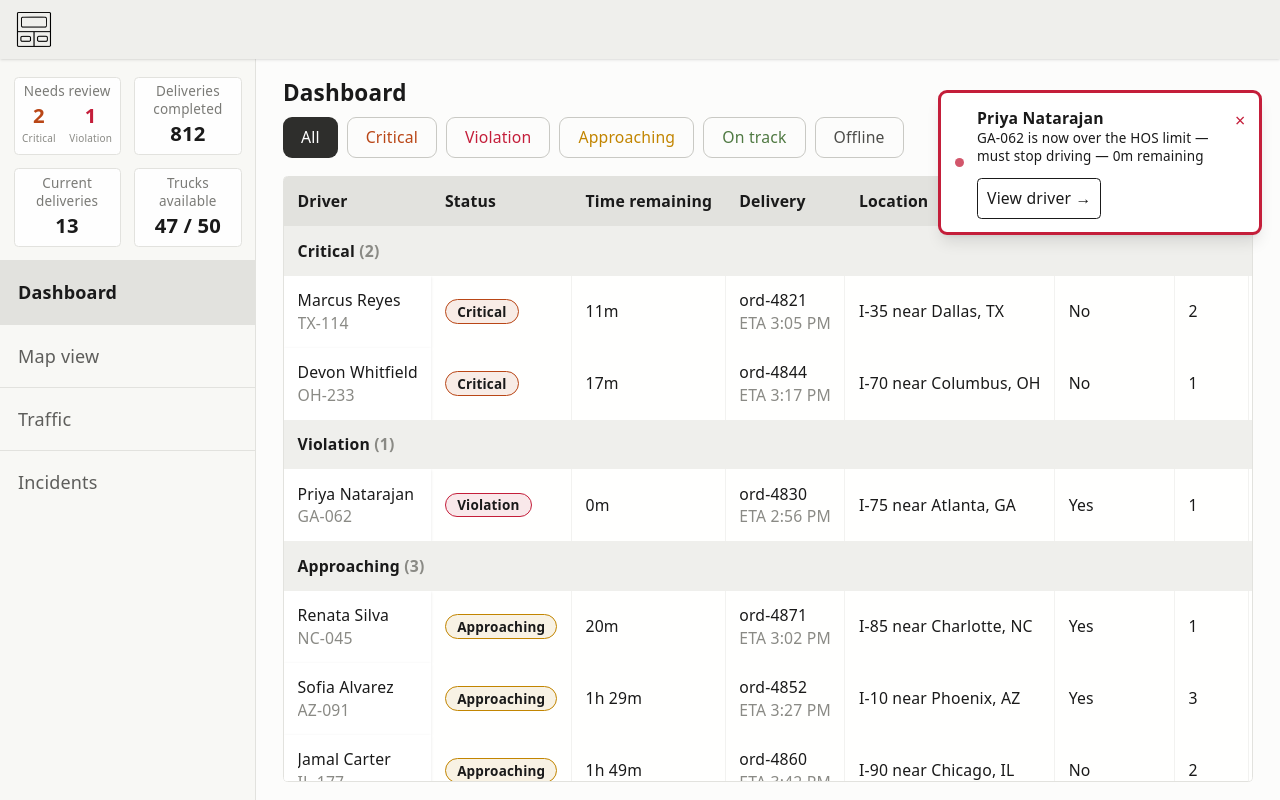
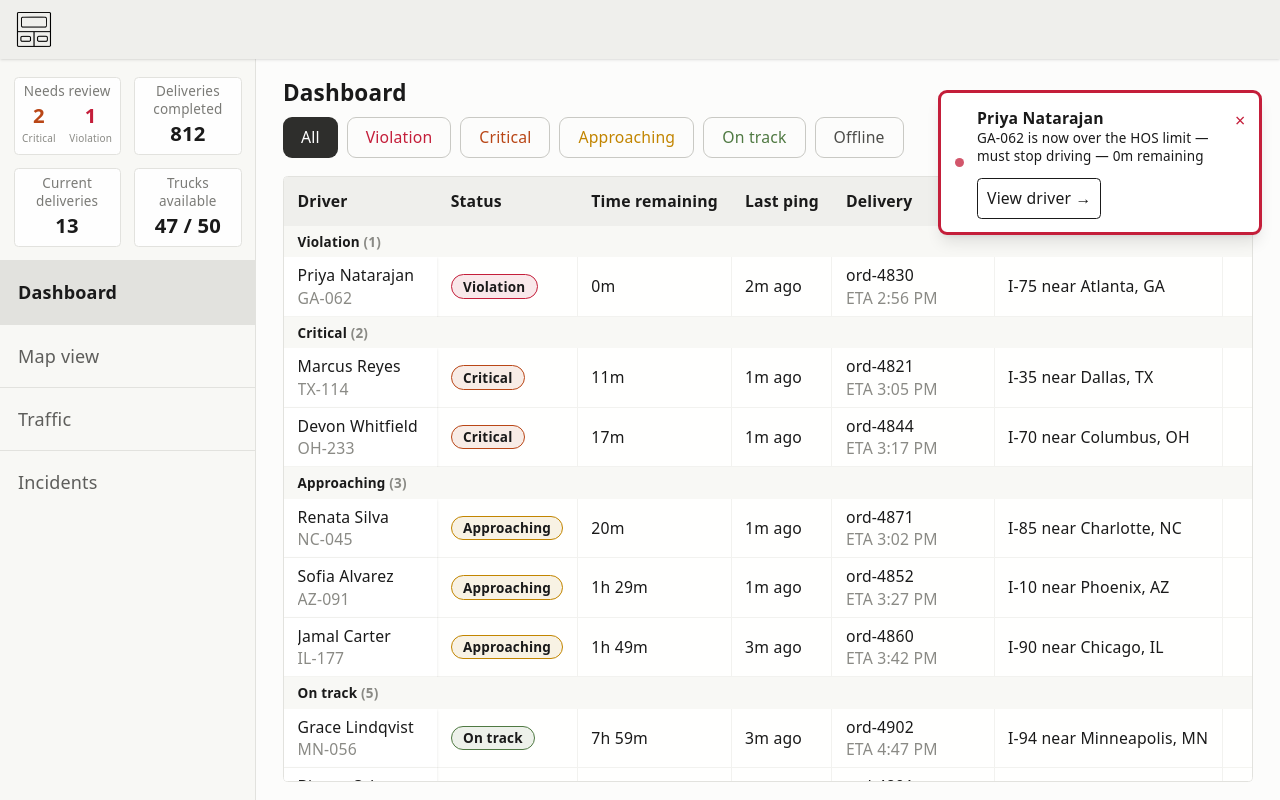
Before and after one commit to charlottemoche/fleet-toast, a React (Vite) app: page / in a window 1280 px wide. Built offline with nearby package versions, Linux system fonts and the light colour scheme; the HTML template or start-up script is replaced by a standard one.

Commit message:
refactor: show all

```diff
--- a/src/components/dashboard/Dashboard.jsx
+++ b/src/components/dashboard/Dashboard.jsx
@@ -1,9 +1,5 @@
 import { useState } from 'react'
-import {
-  getSectionLabel,
-  isSectionCollapsible,
-  sectionOrder,
-} from '../../data/statusConfig.js'
+import { getSectionLabel, sectionOrder } from '../../data/statusConfig.js'
 import { driverColumns } from './driverColumns.jsx'
 import { StatusFilters } from './StatusFilters.jsx'
 import { DriverSection } from './DriverSection.jsx'
@@ -94,7 +90,7 @@ export function Dashboard({
           </div>
           <div className="relative mt-4 max-h-fit min-h-0 flex-1 overflow-auto rounded border border-gray-200 dark:border-gray-800">
             <table className="w-full min-w-[880px] border-separate border-spacing-0 bg-white text-left text-sm dark:bg-gray-950 dark:text-gray-100">
-              <thead className="sticky top-0 z-40 bg-gray-200 text-gray-900 dark:bg-gray-950 dark:text-gray-100">
+              <thead className="sticky top-0 z-40 bg-gray-100 text-gray-900 dark:bg-gray-950 dark:text-gray-100">
                 <tr className="border-b border-gray-200 dark:border-gray-800">
                   {driverColumns.map((column) => (
                     <th
@@ -112,9 +108,6 @@ export function Dashboard({
                 <DriverSection
                   key={section}
                   label={getSectionLabel(section)}
-                  collapsible={
-                    isSectionCollapsible(section) && section !== activeFilter
-                  }
                   drivers={searchedDriversBySection.get(section)}
                   now={now}
                   onSelectDriver={onSelectDriver}
--- a/src/components/dashboard/DriverRow.jsx
+++ b/src/components/dashboard/DriverRow.jsx
@@ -23,7 +23,7 @@ export function DriverRow({ driver, now, onSelectDriver, isAcknowledged }) {
         <td
           key={column.key}
           title={column.title?.(context)}
-          className={`overflow-hidden p-3 ${column.cellClassName ?? ''}`}
+          className={`overflow-hidden border-b border-gray-100/70 px-3 py-1.5 dark:border-gray-700 ${column.cellClassName ?? ''}`}
         >
           {column.render(context)}
         </td>
--- a/src/components/dashboard/DriverSection.jsx
+++ b/src/components/dashboard/DriverSection.jsx
@@ -1,52 +1,30 @@
-import { useState } from 'react'
 import { driverColumns } from './driverColumns.jsx'
 import { DriverRow } from './DriverRow.jsx'
 
 export function DriverSection({
   label,
-  collapsible,
   drivers,
   now,
   onSelectDriver,
   acknowledgedIds,
 }) {
-  const [isExpanded, setIsExpanded] = useState(false)
-  const showRows = !collapsible || isExpanded
-  const isToggleable = collapsible && drivers.length > 0
-
   return (
     <tbody className="divide-y divide-gray-100 dark:divide-gray-800">
-      <tr className="relative z-30 bg-gray-100 dark:bg-gray-900">
+      <tr className="relative z-30 bg-gray-50 dark:bg-gray-900">
         <th
           scope="rowgroup"
           colSpan={driverColumns.length}
+          aria-label={`${label} (${drivers.length})`}
           className="p-0 text-left"
         >
-          {isToggleable ? (
-            <button
-              type="button"
-              onClick={() => setIsExpanded((expanded) => !expanded)}
-              aria-expanded={isExpanded}
-              className="flex w-full items-center justify-between p-3 text-left hover:bg-gray-100 dark:hover:bg-gray-800/60"
-            >
-              <span className="text-sm font-semibold">
-                {label}{' '}
-                <span className="text-gray-500">({drivers.length})</span>
-              </span>
-              <span>{isExpanded ? 'Hide' : 'Show'}</span>
-            </button>
-          ) : (
-            <div className="flex items-center justify-between p-3 dark:border-gray-800">
-              <span className="text-sm font-semibold">
-                {label}{' '}
-                <span className="text-gray-500">({drivers.length})</span>
+          <div className="flex items-center justify-between px-3 py-1.5 dark:border-gray-800">
+            <span className="text-xs font-semibold">
+              {label} <span className="text-gray-500">({drivers.length})</span>
             </span>
           </div>
-          )}
         </th>
       </tr>
-      {showRows &&
-        drivers.map((driver) => (
+      {drivers.map((driver) => (
         <DriverRow
           key={driver.id}
           driver={driver}
--- a/src/components/dashboard/driverColumns.jsx
+++ b/src/components/dashboard/driverColumns.jsx
@@ -1,4 +1,9 @@
-import { formatEta, formatMinutesRemainingLong } from '../../utils/format.js'
+import { minutesSincePing } from '../../utils/hos.js'
+import {
+  formatEta,
+  formatMinutesAgo,
+  formatMinutesRemainingLong,
+} from '../../utils/format.js'
 import { StatusBadge } from '../status/StatusBadge.jsx'
 import { Timer } from '../shared/Timer.jsx'
 
@@ -7,7 +12,7 @@ export const driverColumns = [
     key: 'driver',
     label: 'Driver',
     headerClassName:
-      'sticky left-0 z-20 w-[14%] bg-gray-200 dark:border-gray-800 dark:bg-gray-950',
+      'sticky left-0 z-20 w-[14%] bg-gray-100 dark:border-gray-800 dark:bg-gray-950',
     cellClassName:
       'sticky left-0 z-10 shadow dark:border-gray-800 bg-white group-hover:bg-gray-100 dark:bg-gray-900 dark:group-hover:bg-gray-800 transition-colors duration-300',
     render: ({ driver, onSelectDriver }) => (
@@ -43,9 +48,17 @@ export const driverColumns = [
     ),
   },
   {
+    key: 'lastPing',
+    label: 'Last ping',
+    headerClassName: 'w-[10%] truncate',
+    cellClassName: 'truncate border-r border-gray-100/80 dark:border-gray-800',
+    render: ({ driver, now }) =>
+      formatMinutesAgo(minutesSincePing(driver.lastPing, now)),
+  },
+  {
     key: 'delivery',
     label: 'Delivery',
-    headerClassName: 'w-[12%]',
+    headerClassName: 'w-[14%]',
     cellClassName: 'truncate border-r border-gray-100/80 dark:border-gray-800',
     render: ({ driver }) =>
       driver.currentDelivery ? (
@@ -64,29 +77,10 @@ export const driverColumns = [
   {
     key: 'location',
     label: 'Location',
-    headerClassName: 'w-[18%]',
+    headerClassName: 'w-[20%]',
     cellClassName: 'truncate border-r border-gray-100/80 dark:border-gray-800',
     title: ({ driver }) => driver.location.label,
     render: ({ driver }) => driver.location.label,
-  },
-  {
-    key: 'perishable',
-    label: 'Perishables',
-    headerClassName: 'w-[8%]',
-    cellClassName: 'border-r border-gray-100/80 dark:border-gray-800',
-    render: ({ driver }) =>
-      driver.currentDelivery
-        ? driver.currentDelivery.isPerishable
-          ? 'Yes'
-          : 'No'
-        : '—',
-  },
-  {
-    key: 'loads',
-    label: 'Loads',
-    headerClassName: 'w-[5%]',
-    cellClassName: 'border-r border-gray-100/80 dark:border-gray-800',
-    render: ({ driver }) => driver.currentDelivery?.loads ?? '—',
   },
   {
     key: 'acknowledged',
--- a/src/data/statusConfig.js
+++ b/src/data/statusConfig.js
@@ -1,28 +1,25 @@
 export const statusTiers = [
+  {
+    id: 'violation',
+    label: 'Violation',
+    maxMinutesRemaining: 0,
+    section: 'violation',
+    color: 'error',
+    alertMessage: 'is now over the HOS limit — must stop driving',
+  },
   {
     id: 'critical',
     label: 'Critical',
     maxMinutesRemaining: 20,
     section: 'critical',
-    collapsible: false,
     color: 'critical',
     alertMessage: 'is now critical',
-  },
-  {
-    id: 'violation',
-    label: 'Violation',
-    maxMinutesRemaining: 0,
-    section: 'violation',
-    collapsible: false,
-    color: 'error',
-    alertMessage: 'is now over the HOS limit — must stop driving',
   },
   {
     id: 'approaching',
     label: 'Approaching',
     maxMinutesRemaining: 120,
     section: 'approaching',
-    collapsible: false,
     color: 'warning',
   },
   {
@@ -30,7 +27,6 @@ export const statusTiers = [
     label: 'On track',
     maxMinutesRemaining: Infinity,
     section: 'on-track',
-    collapsible: true,
     color: 'success',
   },
 ]
@@ -39,13 +35,12 @@ export const offlineTier = {
   id: 'offline',
   label: 'Offline',
   section: 'offline',
-  collapsible: true,
   color: 'info',
 }
 
 export const sectionOrder = [
+  'violation',
   'critical',
-  'violation',
   'approaching',
   'on-track',
   'offline',
@@ -65,10 +60,6 @@ export function getSectionLabel(sectionId) {
   return allTiers.find((tier) => tier.section === sectionId)?.label
 }
 
-export function isSectionCollapsible(sectionId) {
-  return allTiers.some((tier) => tier.section === sectionId && tier.collapsible)
-}
-
 export function getSectionColor(sectionId) {
   return allTiers.find((tier) => tier.section === sectionId)?.color
 }
```
Also changed, not shown: 1 other file (tests, documents, lock files or other folders). Lines whose indentation alone changed are shown as unchanged.
